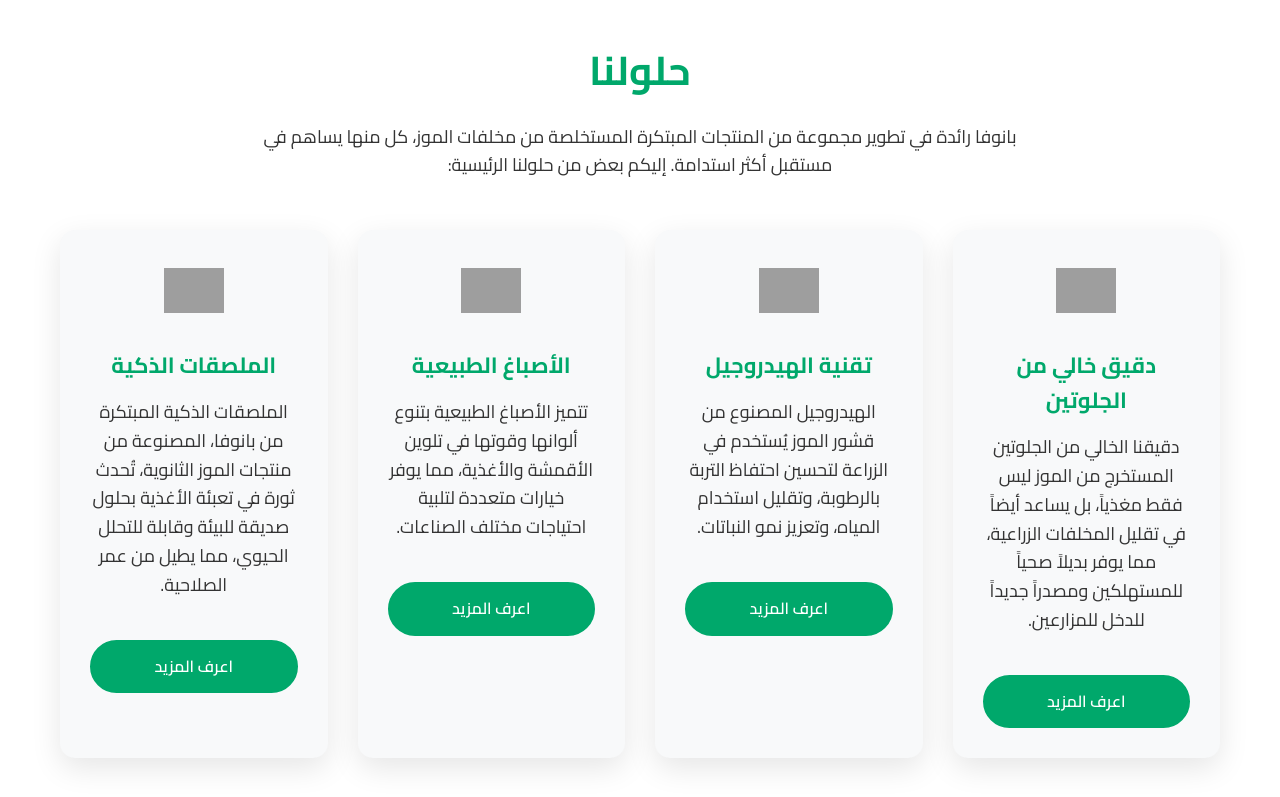
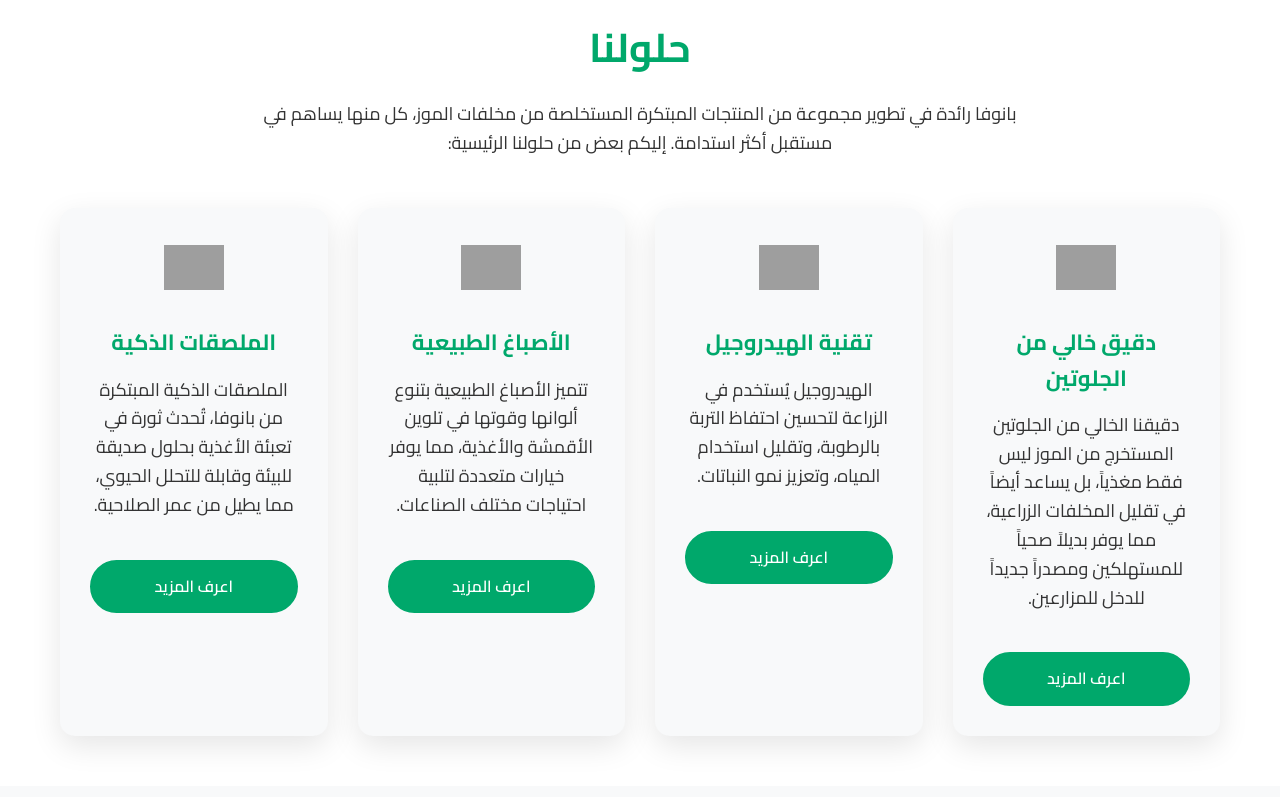
Before and after one commit to galaxythereal/Banova, a plain HTML site: page index.html in a window 1280 px wide. Shown: the part 2748-3545 px from the top of the page. Drawn offline with nearby package versions, Linux system fonts and the light colour scheme; grey boxes are pictures that could not be loaded.

Commit message:
Update index.html

```diff
--- a/index.html
+++ b/index.html
@@ -66,7 +66,7 @@
                     <div class="feature">
                         <img src="https://i.postimg.cc/tT4qVkGn/Screenshot-from-2024-09-11-04-50-29.png" alt="الملصقات الذكية">
                         <h3>الملصقات الذكية</h3>
-                        <p>الملصقات الذكية المبتكرة من بانوفا، المصنوعة من منتجات الموز الثانوية، تُحدث ثورة في تعبئة الأغذية بحلول صديقة للبيئة وقابلة للتحلل الحيوي، مما يطيل من عمر الصلاحية.</p>
+                        <p>الملصقات الذكية المبتكرة من بانوفا, تُحدث ثورة في تعبئة الأغذية بحلول صديقة للبيئة وقابلة للتحلل الحيوي، مما يطيل من عمر الصلاحية.</p>
                     </div>
                 </div>
             </div>
@@ -128,7 +128,7 @@
             <div class="feature">
                 <img src="https://i.postimg.cc/mk75ZxpY/Whats-App-Image-2024-09-11-at-1-20-16-AM-removebg-preview.png" alt="تقنية الهيدروجيل">
                 <h3>تقنية الهيدروجيل</h3>
-                <p>الهيدروجيل المصنوع من قشور الموز يُستخدم في الزراعة لتحسين احتفاظ التربة بالرطوبة، وتقليل استخدام المياه، وتعزيز نمو النباتات.</p>
+                <p>الهيدروجيل  يُستخدم في الزراعة لتحسين احتفاظ التربة بالرطوبة، وتقليل استخدام المياه، وتعزيز نمو النباتات.</p>
                 <a href="hydrogel-technology.html" class="cta-button">اعرف المزيد</a>
             </div>
             <div class="feature">
@@ -140,7 +140,7 @@
             <div class="feature">
                 <img src="https://i.postimg.cc/tT4qVkGn/Screenshot-from-2024-09-11-04-50-29.png" alt="الملصقات الذكية">
                 <h3>الملصقات الذكية</h3>
-                <p>الملصقات الذكية المبتكرة من بانوفا، المصنوعة من منتجات الموز الثانوية، تُحدث ثورة في تعبئة الأغذية بحلول صديقة للبيئة وقابلة للتحلل الحيوي، مما يطيل من عمر الصلاحية.</p>
+                <p>الملصقات الذكية المبتكرة من بانوفا، تُحدث ثورة في تعبئة الأغذية بحلول صديقة للبيئة وقابلة للتحلل الحيوي، مما يطيل من عمر الصلاحية.</p>
                 <a href="smart-labels.html" class="cta-button">اعرف المزيد</a>
             </div>
         </div>
```
